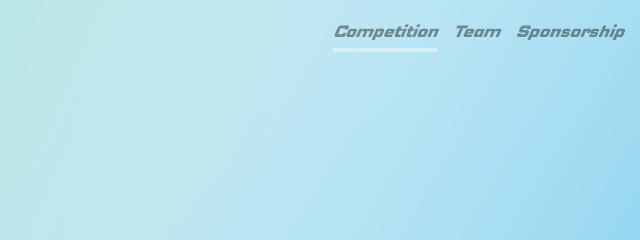
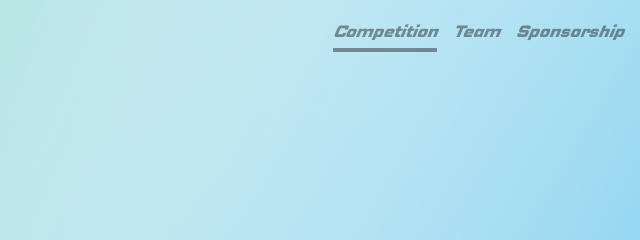
Before and after one commit to ExcelsiorF1/ExcelsiorF1.github.io, a plain HTML site: page index.html in a window 1280 px wide. In both pictures the pointer is over the link "Competition". Shown: the top 240 px of the page, 640-1280 px from the left. Drawn offline with nearby package versions, Linux system fonts and the light colour scheme.

Commit message:
style fix

```diff
--- a/index.css
+++ b/index.css
@@ -66,7 +66,7 @@ body {
 
 .nav-masthead .nav-link:hover,
 .nav-masthead .nav-link:focus {
-  border-bottom-color: rgba(255, 255, 255, .4);
+  border-bottom-color: rgba(0, 0, 0, .4);
 }
 
 .nav-masthead .nav-link + .nav-link {
```
